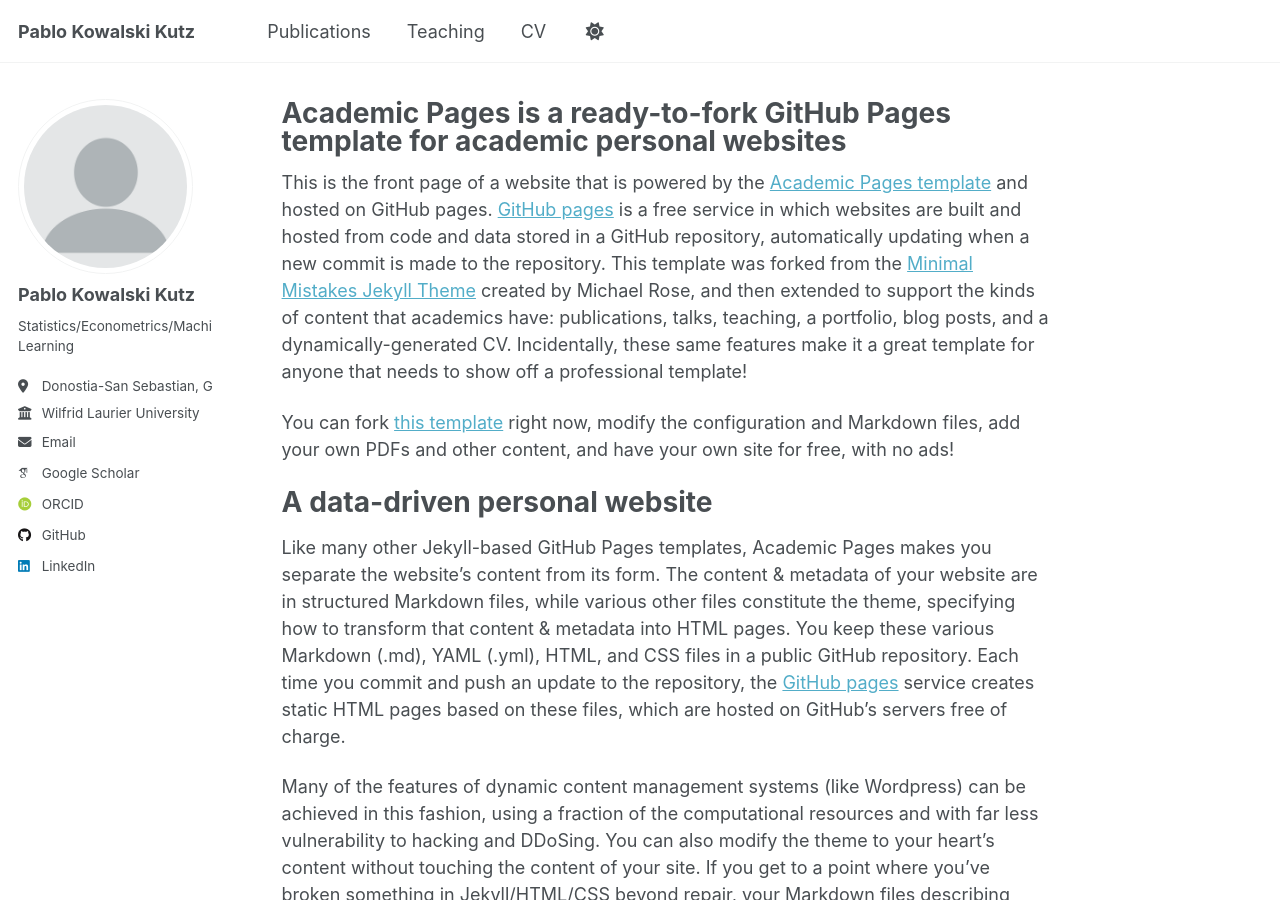
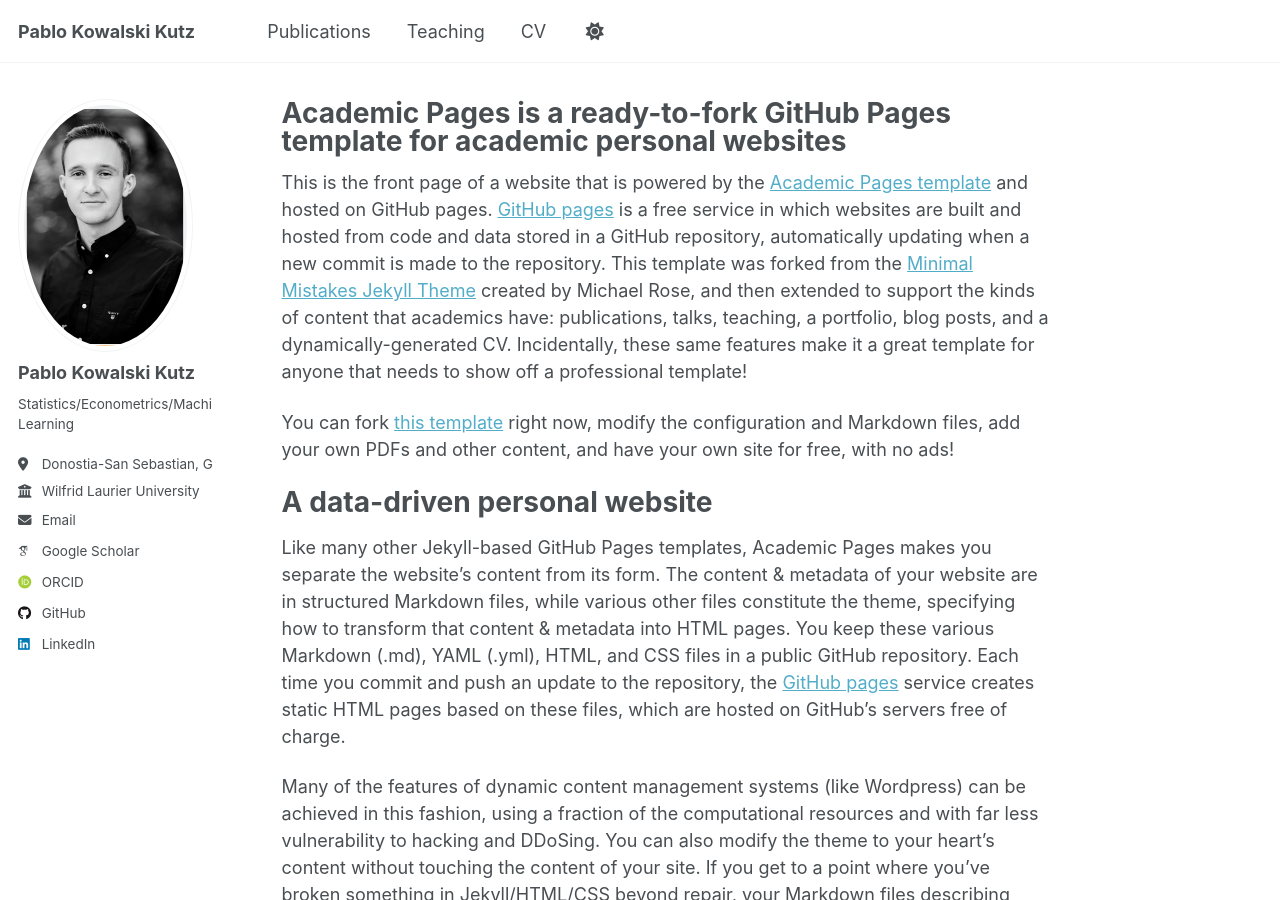
Before and after one commit to pabluski00/pabluski00.github.io, a Jekyll site: the page built from _pages/about.md, in a window 1280 px wide and 900 px high. Built offline with Jekyll 4.4.1, drawn with Linux system fonts in a browser that asks for light colours; some web fonts are replaced; a script that is not in the unit is left out.

Commit message:
Update _config.yml

```diff
--- a/_config.yml
+++ b/_config.yml
@@ -22,7 +22,7 @@ repository               : "pabluski00/pabluski00.github.io"
 #               Additional customization can be done by editing /_includes/author-profile.html
 author:
   # Biographic information
-  avatar           : "profile.png"
+  avatar           : "fotolinkedin1.1.png"
   name             : "Pablo Kowalski Kutz"
   pronouns         : ""
   bio              : "Statistics/Econometrics/Machine Learning"
```
